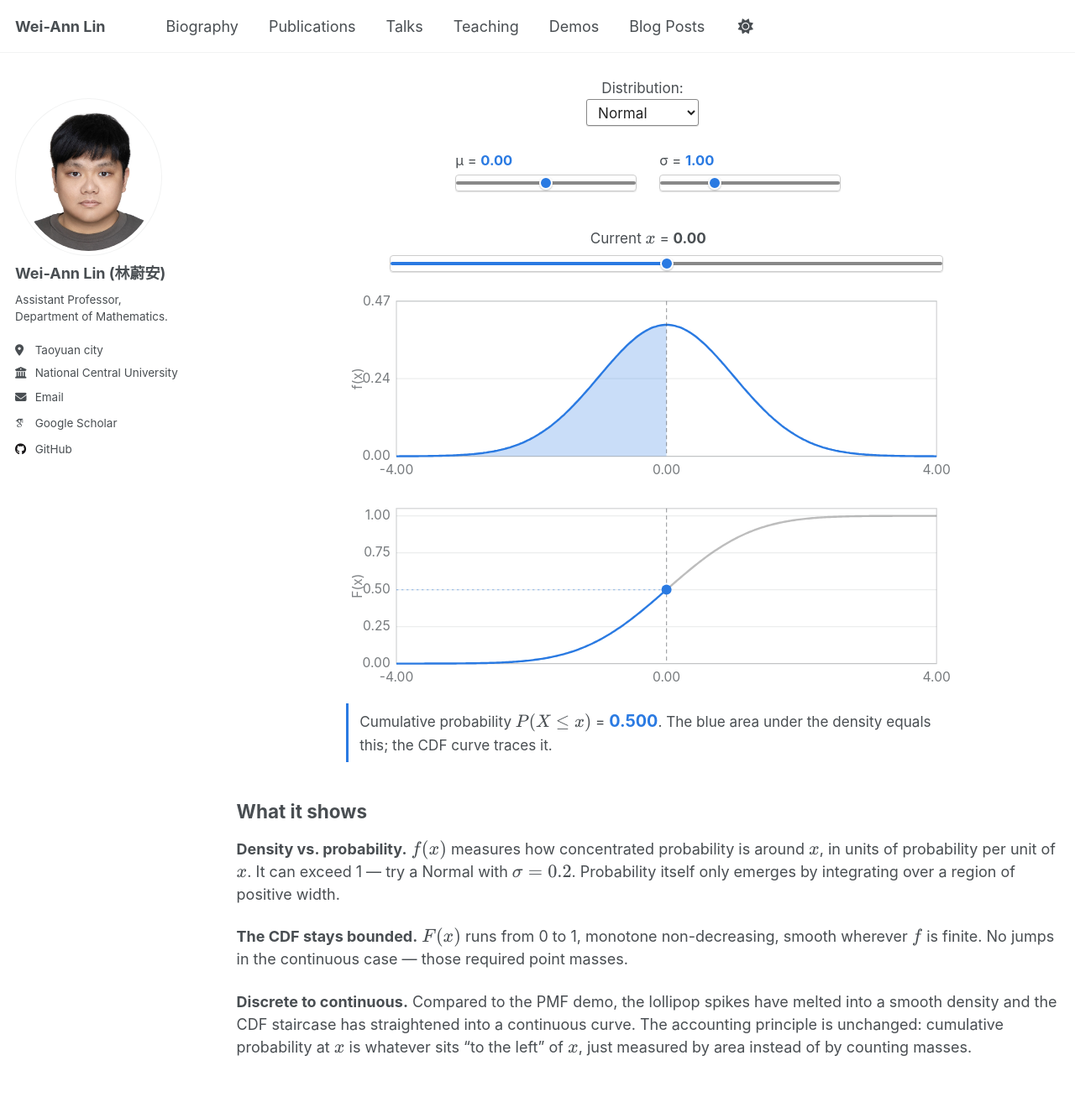
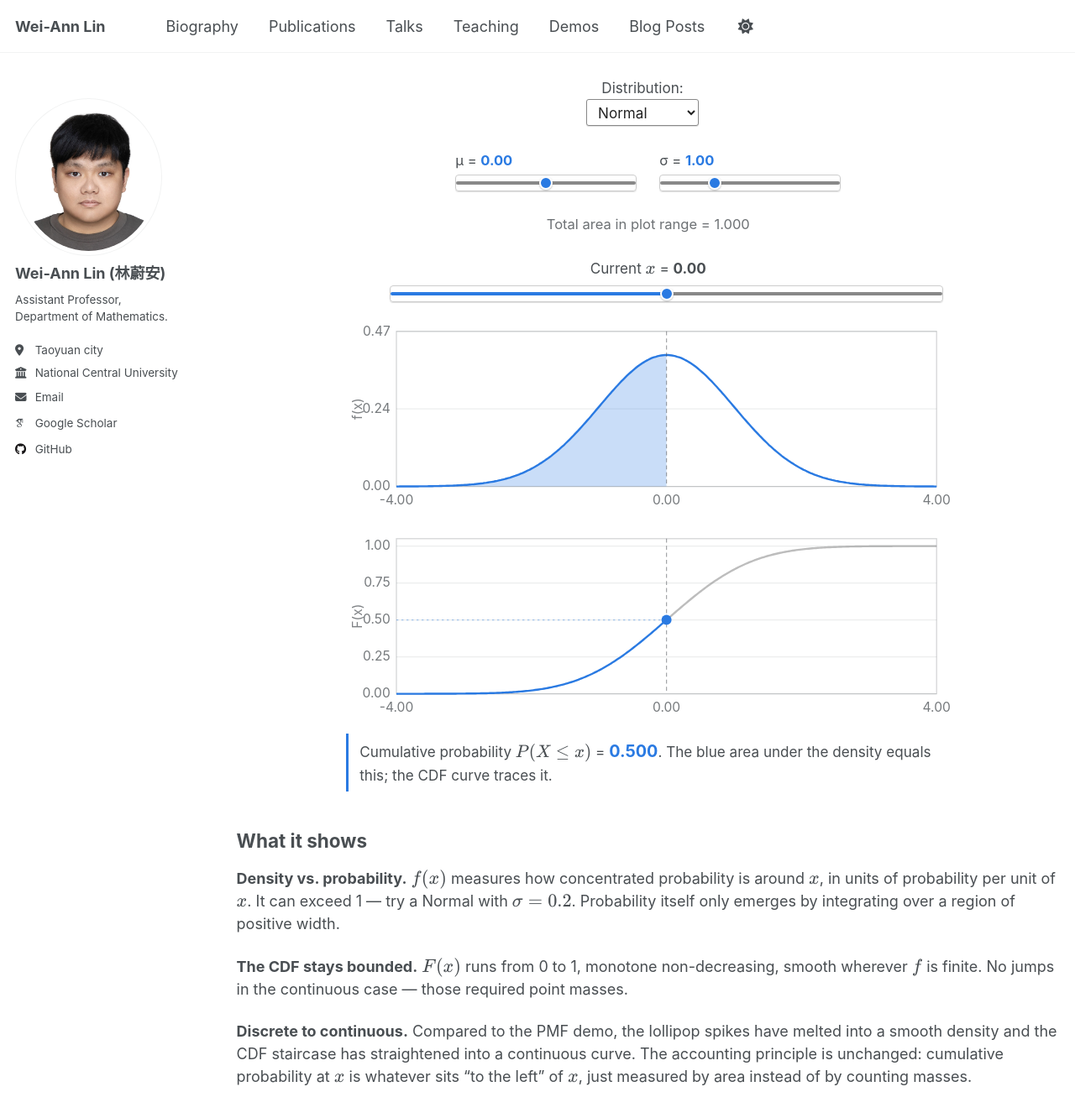
Before and after one commit to weiannlin/weiannlin.github.io, a Jekyll site: the page built from _pages/demos-pdf-cdf.md, in a window 1280 px wide and 1400 px high, scrolled down 544 px. Shown: the top 1332 px of the window at 84% size. Built offline with Jekyll 4.4.1, drawn with Linux system fonts in a browser that asks for light colours; some web fonts are replaced; part of the change alters nothing that is shown.

Commit message:
PDF/CDF: add Beta family + total-area readout
- new Beta(α, β) entry in DISTS, support [0, 1]
  - PDF: closed-form via Lanczos log Γ
  - CDF: midpoint-rule numerical integration on [0, x] with N=200
    (no closed form; precise enough for visualization, including the
    bounded params 0.5 ≤ α, β ≤ 5)
- 'Total area in plot range' readout in the controls section
  computed as cdf(plot_hi) - cdf(plot_lo) per family — exactly 1.000
  for Uniform and Beta (whose support sits inside the plot range);
  numerically ≈ 1.000 for Normal and Exponential (tiny tail truncation)
- Exponential plot range bumped 5/λ → 8/λ so its tail truncation
  shrinks from ≈ 0.7% to ≈ 0.03% (readout displays 1.000)

```diff
--- a/_pages/demos-pdf-cdf.md
+++ b/_pages/demos-pdf-cdf.md
@@ -22,6 +22,7 @@ author_profile: true
   }
   .dc-param-label { display: block; font-size: 0.92rem; margin-bottom: 0.2rem; }
   .dc-param-label strong { color: #2a7ae2; }
+  .dc-area { margin-top: 0.6rem; opacity: 0.8; font-size: 0.92rem; }
   .dc-slider-wrap { margin: 1rem auto; max-width: 720px; }
   .dc-slider-wrap label { display: block; margin-bottom: 0.4rem; font-size: 0.95rem; text-align: center; }
 
@@ -90,10 +91,12 @@ Pick a distribution, tune its parameters, then sweep the current $x$. The blue a
         <option value="normal">Normal</option>
         <option value="uniform">Uniform</option>
         <option value="exponential">Exponential</option>
+        <option value="beta">Beta</option>
       </select>
     </label>
   </div>
   <div class="dc-params" id="dc-params"></div>
+  <div class="dc-area" id="dc-area">Total area in plot range = —</div>
 </div>
 
 <div class="dc-slider-wrap">
@@ -130,6 +133,18 @@ Pick a distribution, tune its parameters, then sweep the current $x$. The blue a
     const y = 1 - (((((a5 * t + a4) * t) + a3) * t + a2) * t + a1) * t * Math.exp(-x * x);
     return sign * y;
   }
+
+  /* Lanczos approximation for log Γ(x), accurate for x > 0. */
+  function logGamma(x) {
+    const cof = [76.18009172947146, -86.50532032941677, 24.01409824083091,
+                 -1.231739572450155, 0.1208650973866179e-2, -0.5395239384953e-5];
+    let y = x, tmp = x + 5.5;
+    tmp -= (x + 0.5) * Math.log(tmp);
+    let ser = 1.000000000190015;
+    for (let j = 0; j < 6; j++) { y += 1; ser += cof[j] / y; }
+    return -tmp + Math.log(2.5066282746310005 * ser / x);
+  }
+  function logBeta(a, b) { return logGamma(a) + logGamma(b) - logGamma(a + b); }
 
   const DISTS = {
     normal: {
@@ -172,7 +187,33 @@ Pick a distribution, tune its parameters, then sweep the current $x$. The blue a
       ],
       pdf: (x, p) => x >= 0 ? p.lambda * Math.exp(-p.lambda * x) : 0,
       cdf: (x, p) => x < 0 ? 0 : 1 - Math.exp(-p.lambda * x),
-      range: (p) => [-0.5, Math.max(2, 5 / p.lambda)],
+      range: (p) => [-0.5, Math.max(3, 8 / p.lambda)],
+    },
+    beta: {
+      name: 'Beta',
+      params: [
+        { key: 'alpha', label: 'α', min: 0.5, max: 5, step: 0.1, def: 2 },
+        { key: 'beta',  label: 'β', min: 0.5, max: 5, step: 0.1, def: 5 },
+      ],
+      pdf: (x, p) => {
+        if (x <= 0 || x >= 1) return 0;
+        return Math.exp((p.alpha - 1) * Math.log(x) + (p.beta - 1) * Math.log(1 - x) - logBeta(p.alpha, p.beta));
+      },
+      /* No closed-form CDF; use midpoint-rule integration on [0, x]. N=200 is plenty here since the singular cases (α<1 or β<1) are also handled by integrating away from the boundaries. */
+      cdf: (x, p) => {
+        if (x <= 0) return 0;
+        if (x >= 1) return 1;
+        const N = 200;
+        const dt = x / N;
+        const lb = logBeta(p.alpha, p.beta);
+        let sum = 0;
+        for (let i = 0; i < N; i++) {
+          const t = (i + 0.5) * dt;
+          sum += Math.exp((p.alpha - 1) * Math.log(t) + (p.beta - 1) * Math.log(1 - t) - lb);
+        }
+        return sum * dt;
+      },
+      range: () => [-0.05, 1.05],
     },
   };
 
@@ -376,9 +417,17 @@ Pick a distribution, tune its parameters, then sweep the current $x$. The blue a
     $('dc-cum').textContent = cumAtCurrent.toFixed(3);
   }
 
+  function updateArea() {
+    const [lo, hi] = DISTS[currentDist].range(params);
+    const cdfFn = DISTS[currentDist].cdf;
+    const area = cdfFn(hi, params) - cdfFn(lo, params);
+    $('dc-area').textContent = 'Total area in plot range = ' + area.toFixed(3);
+  }
+
   function render() {
     drawPDF();
     drawCDF();
+    updateArea();
   }
 
   window.addEventListener('resize', render);
```
